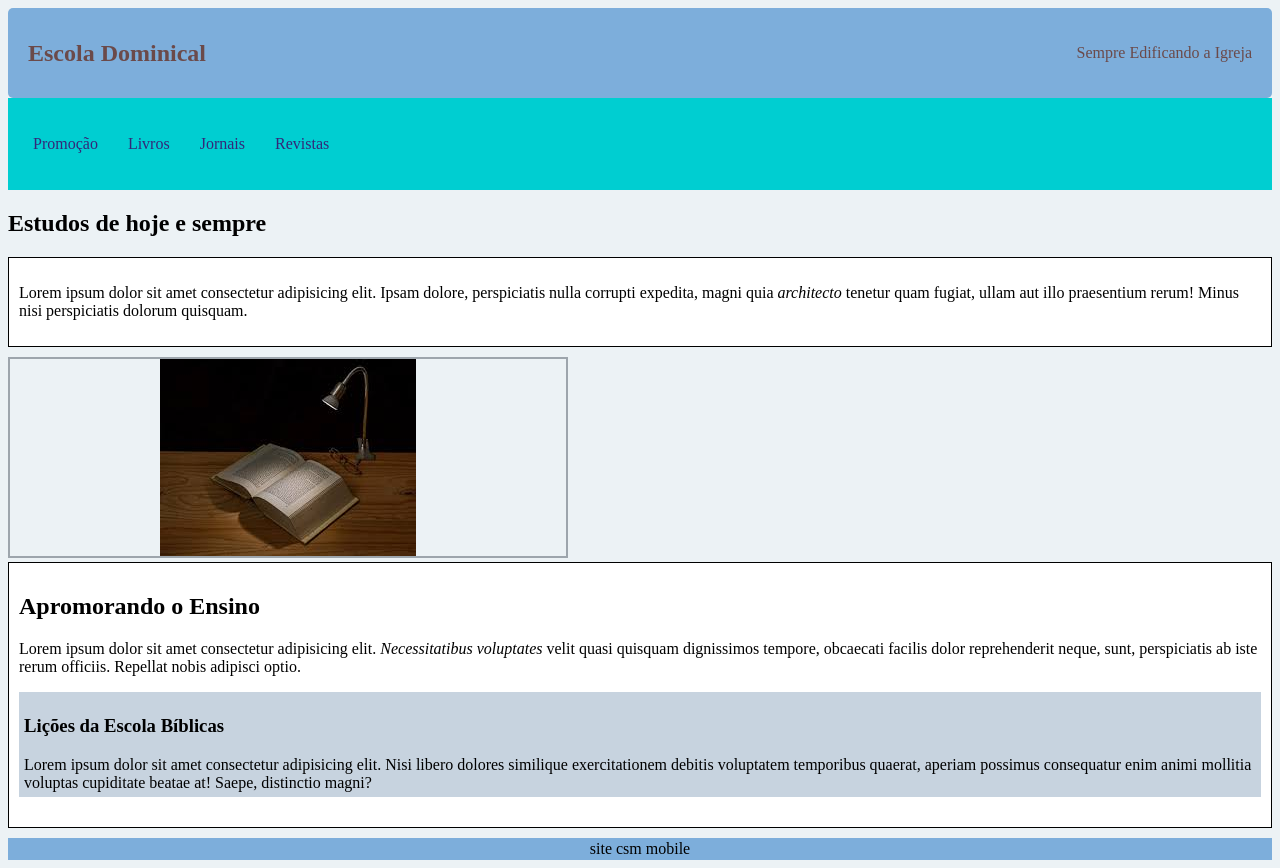
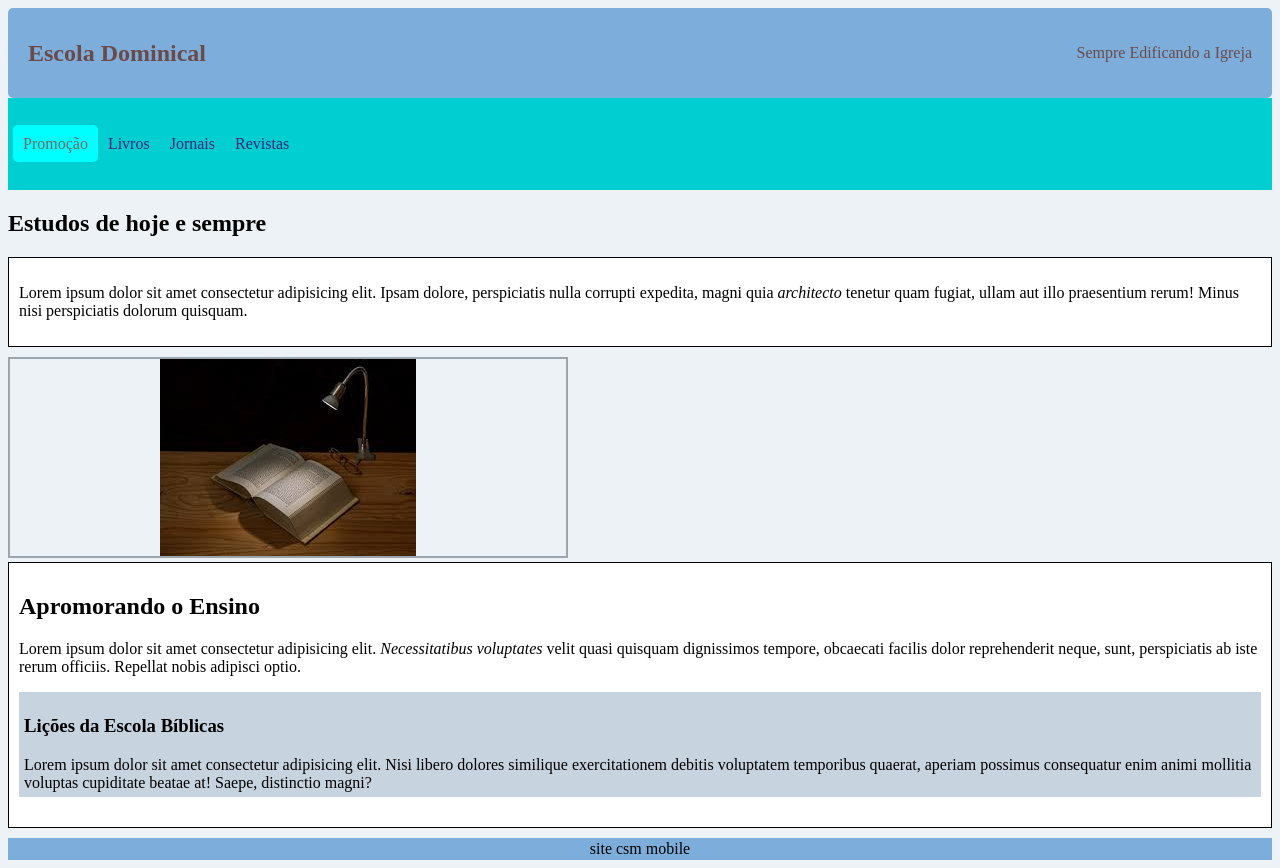
Before and after one commit to Claudemir-23/html-css, a plain HTML site: page execícios/site ebd/ebd.html in a window 1280 px wide. In both pictures the pointer is over the link "Promoção". Drawn offline with Linux system fonts and the light colour scheme.

Commit message:
ajuste no sistema

```diff
--- a/execícios/site ebd/estilo.css
+++ b/execícios/site ebd/estilo.css
@@ -32,14 +32,19 @@ body {
  }
  nav ul p {
     display: inline;
-    margin-left: 10px;
+
  }
  nav ul p a {
     color: #332779;
     text-decoration: none;
     padding: 10px;
-    text-decoration: none;
-    t
+
+
+ }
+ nav >  ul > P > a:hover {
+   background-color: aqua;
+   color: rgb(112, 104, 104);
+   border-radius: 5px;
 
  }
  img {
```
